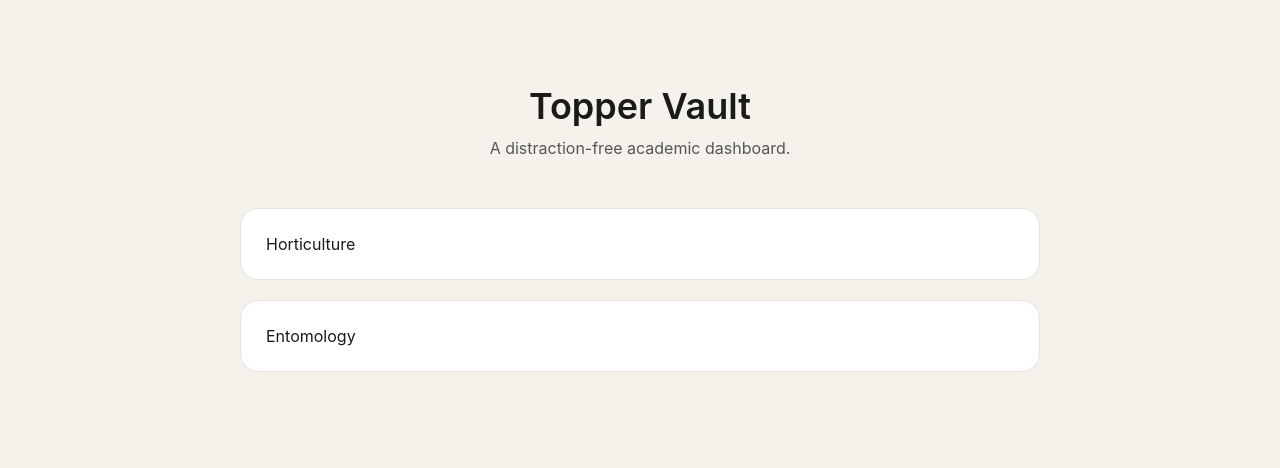
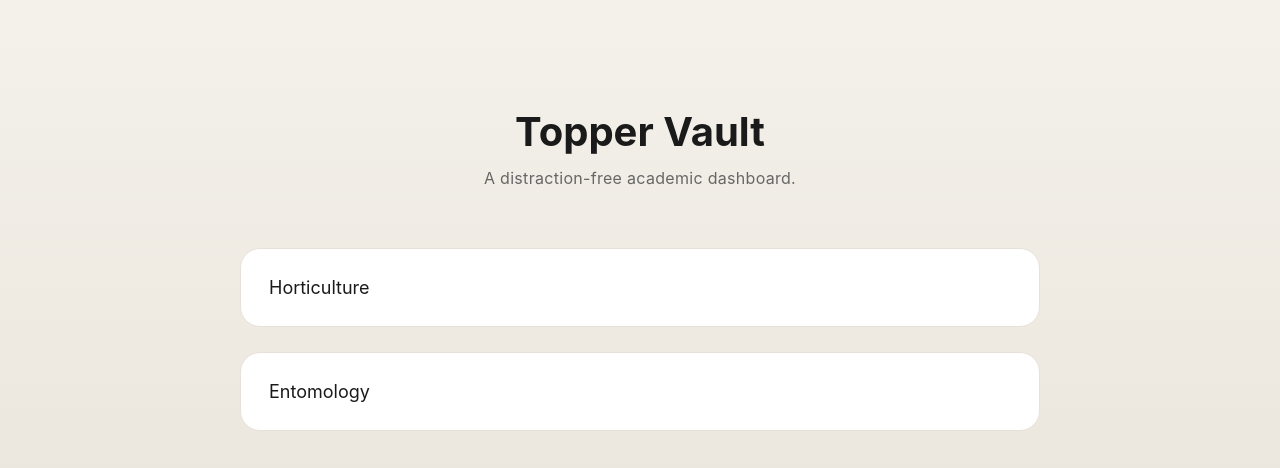
Before and after one commit to parrygarg12-star/Topper-notes, a plain HTML site: page index.html in a window 1280 px wide. Drawn offline with Linux system fonts and the light colour scheme.

Commit message:
Update styles in index.html for improved design

```diff
--- a/index.html
+++ b/index.html
@@ -8,43 +8,46 @@
     body {
   margin: 0;
   font-family: -apple-system, BlinkMacSystemFont, "Segoe UI", sans-serif;
-      background: #f5f2ec;
+  background: linear-gradient(to bottom, #f4f1eb, #ebe6dc);
   color: #1a1a1a;
 }
 
 .container {
   max-width: 800px;
   margin: auto;
-      padding: 60px 20px;
+  padding: 80px 20px;
+  animation: fadeIn 0.6s ease;
 }
 
 h1 {
-      font-size: 36px;
-      font-weight: 600;
+  font-size: 40px;
+  font-weight: 700;
   text-align: center;
-      margin-bottom: 10px;
+  margin-bottom: 12px;
 }
 
 .subtitle {
   text-align: center;
-      color: #555;
-      margin-bottom: 50px;
+  color: #666;
+  margin-bottom: 60px;
   font-size: 16px;
+  letter-spacing: 0.3px;
 }
 
 .card {
   background: #ffffff;
-      padding: 25px;
-      border-radius: 18px;
-      margin-bottom: 20px;
+  padding: 28px;
+  border-radius: 20px;
+  margin-bottom: 25px;
   cursor: pointer;
-      transition: all 0.25s ease;
+  transition: all 0.3s ease;
   border: 1px solid #e6e2db;
+  font-size: 18px;
 }
 
 .card:hover {
-      transform: translateY(-4px);
-      box-shadow: 0 12px 25px rgba(0,0,0,0.08);
+  transform: translateY(-6px);
+  box-shadow: 0 20px 40px rgba(0,0,0,0.08);
 }
 
 #viewer {
@@ -56,6 +59,7 @@
   width: 100%;
   height: 100%;
   border: none;
+  border-radius: 16px;
 }
 
 .back {
@@ -63,10 +67,16 @@
   cursor: pointer;
   color: #666;
   font-size: 14px;
+  transition: 0.2s;
 }
 
 .back:hover {
   color: black;
+}
+
+@keyframes fadeIn {
+  from { opacity: 0; transform: translateY(10px); }
+  to { opacity: 1; transform: translateY(0); }
 }
   </style>
 </head>
```
Lines whose indentation alone changed are shown as unchanged.
